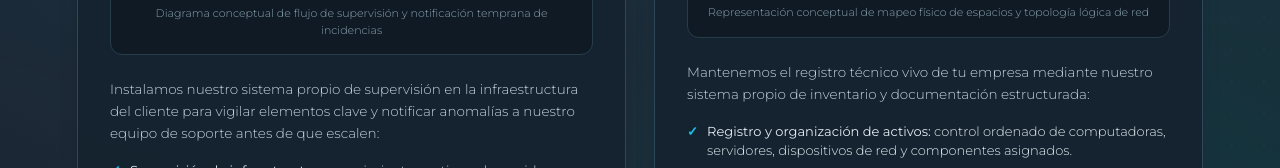
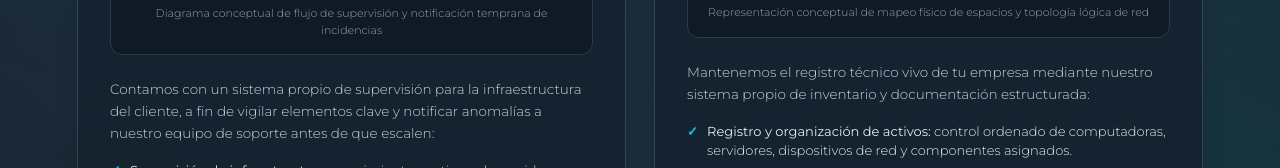
Before and after one commit to SamuelJLA/paginawebsamand, a plain HTML site: page index.html in a window 1280 px wide. Shown: the part 4490-4658 px from the top of the page. Drawn offline with nearby package versions, Linux system fonts and the light colour scheme.

Commit message:
Update index.html

```diff
--- a/index.html
+++ b/index.html
@@ -323,7 +323,7 @@
               </figure>
 
               <p class="text-[13.5px] text-[#c3d5df] leading-relaxed mb-4">
-                Instalamos nuestro sistema propio de supervisión en la infraestructura del cliente para vigilar elementos clave y notificar anomalías a nuestro equipo de soporte antes de que escalen:
+                Contamos con un sistema propio de supervisión para la infraestructura del cliente, a fin de vigilar elementos clave y notificar anomalías a nuestro equipo de soporte antes de que escalen:
               </p>
 
               <ul class="list-none p-0 m-0 grid gap-2.5 text-[13px] text-[#e1edf2]">
```
